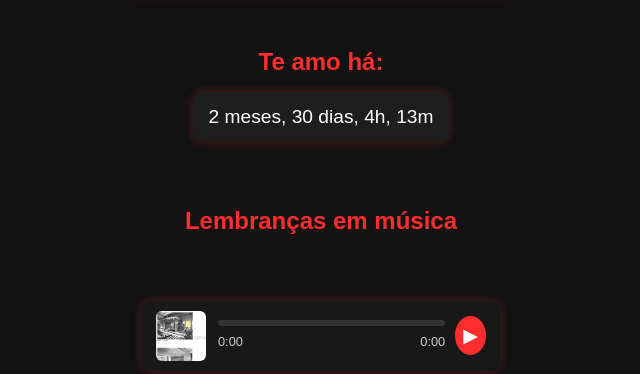
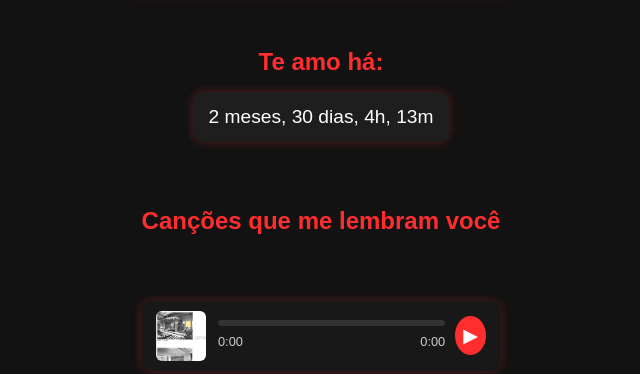
Before and after one commit to wicole/meu-site-romantico, a plain HTML site: page index.html in a window 1280 px wide. Shown: the part 438-812 px from the top of the page, without its empty margins (319-959 px from the left). Drawn offline with Linux system fonts and the light colour scheme.

Commit message:
atualizacoes finais finalmente kkkk

```diff
--- a/index.html
+++ b/index.html
@@ -44,7 +44,7 @@
   </section>
 
 <section class="contador">
-  <h2 class="contador-title">Lembranças em música</h2>
+  <h2 class="contador-title">Canções que me lembram você</h2>
   <!-- player e playlist -->
 </section>
 
```
